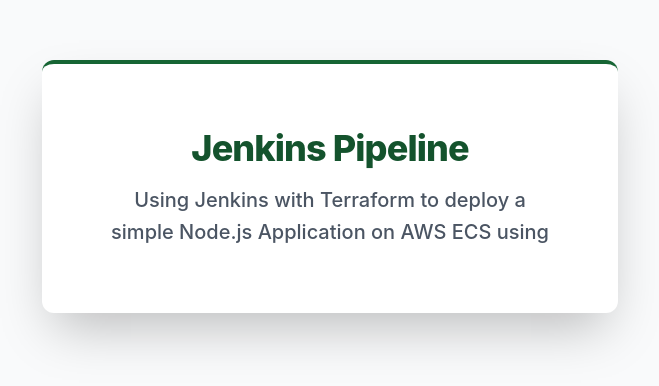
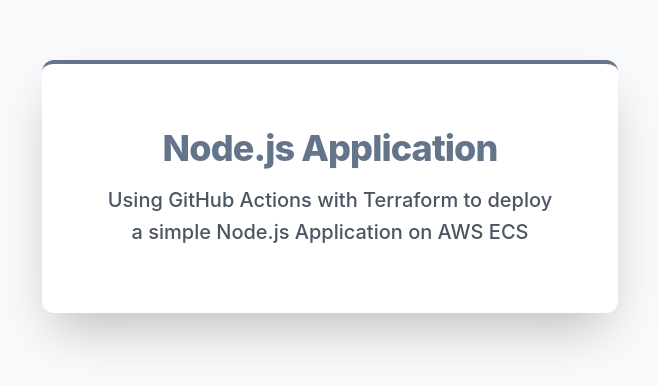
Before and after one commit to Umarsatti1/Task-13-ECS-Nodejs-Deployment-using-GitHub-Actions-and-Terraform, a website: page public/index.html in a window 1280 px wide. Shown: the part 214-600 px from the top of the page, without its empty margins (310-969 px from the left). Drawn offline with nearby package versions, Linux system fonts and the light colour scheme.

Commit message:
Update index.html file

```diff
--- a/public/index.html
+++ b/public/index.html
@@ -13,13 +13,13 @@
 </head>
 <body class="bg-gray-50 flex items-center justify-center min-h-screen p-4">
 
-    <div class="bg-white p-10 md:p-16 rounded-xl shadow-2xl max-w-xl w-full text-center border-t-4 border-green-800">
-        <h1 class="text-4xl font-extrabold text-green-900 mb-4 tracking-tight">
-            Jenkins Pipeline
+    <div class="bg-white p-10 md:p-16 rounded-xl shadow-2xl max-w-xl w-full text-center border-t-4 border-slate-500">
+        <h1 class="text-4xl font-extrabold text-slate-500 mb-4 tracking-tight">
+            Node.js Application
         </h1>
 
         <p class="text-xl text-gray-600 leading-relaxed font-medium">
-            Using Jenkins with Terraform to deploy a simple Node.js Application on AWS ECS using
+            Using GitHub Actions with Terraform to deploy a simple Node.js Application on AWS ECS
         </p>
     </div>
 
```
